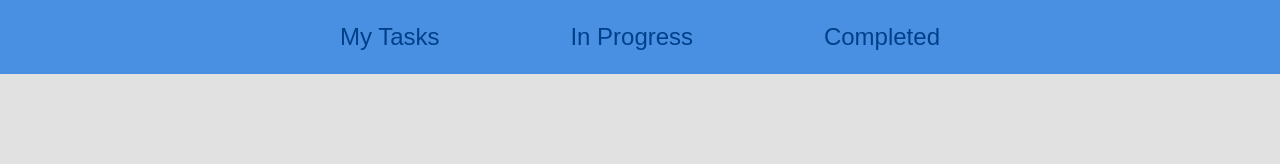
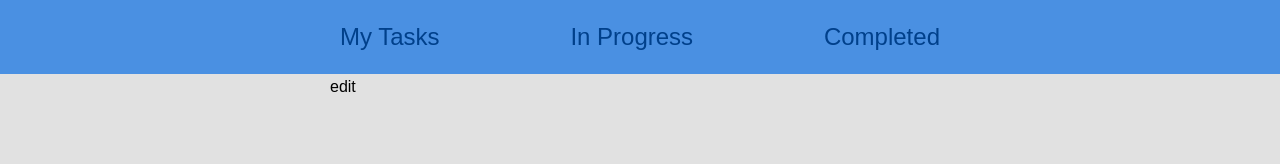
Before and after one commit to mukiwu/vue-todo, a Vue app: page /edit/1 in a window 1280 px wide. Shown: the top 164 px of the page. Built offline with nearby package versions, Linux system fonts and the light colour scheme; what vue-filter-date-format, vuefire would draw is missing.

Commit message:
新增 edit 頁面

```diff
--- a/src/router/index.js
+++ b/src/router/index.js
@@ -3,6 +3,7 @@ import VueRouter from 'vue-router'
 import Home from '../views/Home.vue'
 import Progress from '../views/Progress.vue'
 import Complete from '../views/Complete.vue'
+import Edit from '../views/Edit.vue'
 
 Vue.use(VueRouter)
 
@@ -21,7 +22,12 @@ Vue.use(VueRouter)
     path: '/complete',
     name: 'Complete',
     component: Complete
-  }
+  },
+  {
+    path: '/edit/:id',
+    name: 'Edit',
+    component: Edit
+  },
 ]
 
 const router = new VueRouter({
--- /dev/null
+++ b/src/views/Edit.vue
@@ -0,0 +1,9 @@
+<template>
+<div>edit</div>
+</template>
+
+<script>
+export default {
+
+}
+</script>
```
